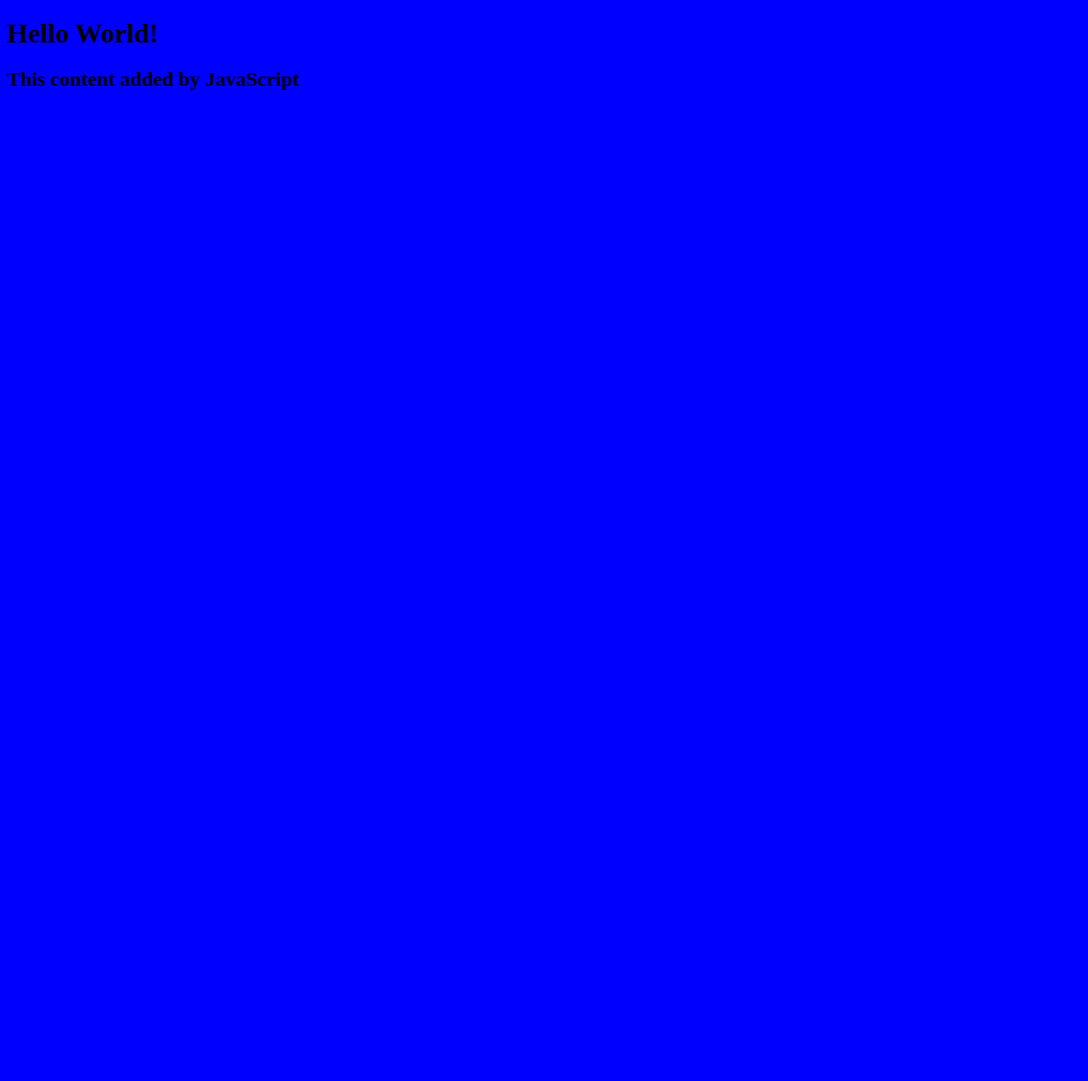
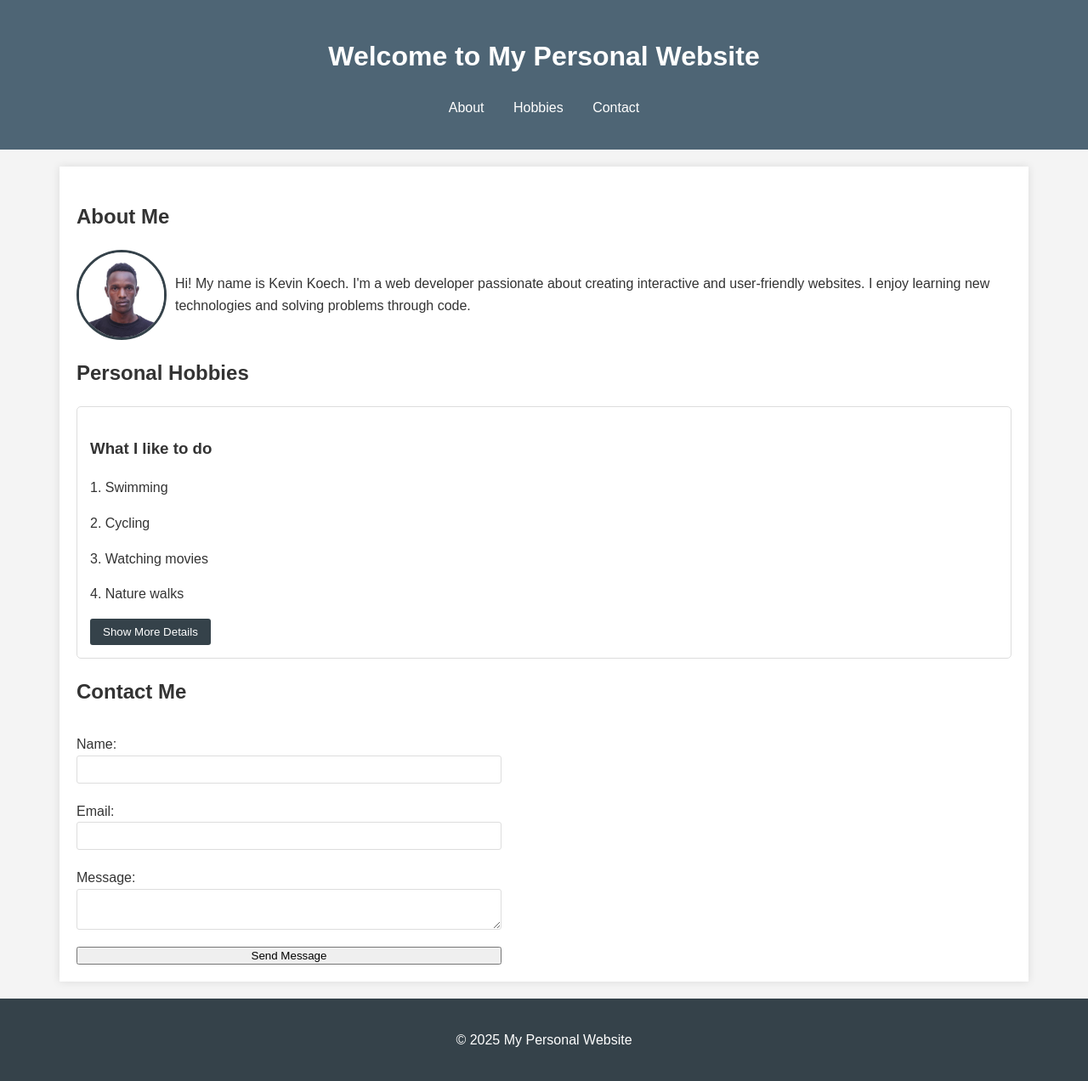
Before and after one commit to kvn-koech/phase-0-myPortfolioProject, a plain HTML site: page index.html in a window 1280 px wide. Shown: the whole page at 85% size. Before the commit the page ends 800 px from the top, so only its background shows below. Drawn offline with Linux system fonts and the light colour scheme.

Commit message:
updated file

```diff
--- a/index.html
+++ b/index.html
@@ -1,11 +1,69 @@
 <!DOCTYPE html>
 <html lang="en">
-  <head>
-    <link rel="stylesheet" href="style.css" />
+<head>
+    <meta charset="UTF-8">
+    <meta name="viewport" content="width=device-width, initial-scale=1.0">
     <title>My Personal Website</title>
-  </head>
-  <body>
-    <h1>Hello World!</h1>
+    <link rel="stylesheet" href="style.css">
+</head>
+<body>
+    <header>
+        <h1>Welcome to My Personal Website</h1>
+        <nav>
+            <ul>
+                <li><a href="#about">About</a></li>
+                <li><a href="#hobbies">Hobbies</a></li>
+                <li><a href="#contact">Contact</a></li>
+            </ul>
+        </nav>
+    </header>
+
+    <main>
+        <section id="about">
+            <h2>About Me</h2>
+            <div class="profile-container">
+                <img src="WhatsApp Image 2024-10-29 at 21.34.34.jpeg" alt="Profile Picture" class="profile-img">
+                <p>Hi! My name is Kevin Koech. I'm a web developer passionate about creating interactive and user-friendly websites.
+                I enjoy learning new technologies and solving problems through code.</p>
+            </div>
+        </section>
+
+        <section id="Hobbies">
+            <h2>Personal Hobbies</h2>
+            <div class="Hobbies" id="Hobbies">
+                <h3>What I like to do</h3>
+                <p>1. Swimming</p>
+                <p>2. Cycling</p>
+                <p>3. Watching movies</p>
+                <p>4. Nature walks</p>
+                <button class="details-btn">Show More Details</button>
+                <div class="Hobbies hidden">
+                    <p>On other occasions I like to play football.</p>
+                </div>
+            </div>
+        </section>
+
+        <section id="contact">
+            <h2>Contact Me</h2>
+            <form id="contact-form">
+                <label for="name">Name:</label>
+                <input type="text" id="name" name="name" required>
+
+                <label for="email">Email:</label>
+                <input type="email" id="email" name="email" required>
+
+                <label for="message">Message:</label>
+                <textarea id="message" name="message" required></textarea>
+
+                <button type="submit">Send Message</button>
+            </form>
+        </section>
+    </main>
+
+    <footer>
+        <p>&copy; 2025 My Personal Website</p>
+    </footer>
+
     <script src="script.js"></script>
-  </body>
+</body>
 </html>
--- a/script.js
+++ b/script.js
@@ -1,7 +1,37 @@
-// Create an h2
+// Project details visibility
+document.querySelectorAll('.details-btn').forEach(button => {
+  button.addEventListener('click', () => {
+      const details = button.nextElementSibling;
+      details.classList.toggle('hidden');
+      button.textContent = details.classList.contains('hidden') ? 'Show Details' : 'Hide Details';
+  });
+});
 
-const h2 = document.createElement("h2");
-h2.textContent = "This content added by JavaScript";
+// Form submission handler
+document.getElementById('contact-form').addEventListener('submit', (e) => {
+  e.preventDefault();
 
-// adding a javascript function in the DOM
-document.querySelector("body").appendChild(h2);
+  // Get form values
+  const name = document.getElementById('name').value;
+  const email = document.getElementById('email').value;
+  const message = document.getElementById('message').value;
+
+  // Interact with the server
+  console.log('Form submitted:', { name, email, message });
+
+  // Show a confirmation to the user
+  alert('Thank you for your message! I will get back to you soon.');
+
+  // Reset the form
+  e.target.reset();
+});
+
+// Change header color on mouseover
+const header = document.querySelector('header');
+header.addEventListener('mouseover', () => {
+  header.style.backgroundColor = '#4e6575';
+});
+
+header.addEventListener('mouseout', () => {
+  header.style.backgroundColor = '#35424a';
+});
--- a/style.css
+++ b/style.css
@@ -1,3 +1,108 @@
 body {
-  background: blue;
+  font-family: 'Arial', sans-serif;
+  line-height: 1.6;
+  margin: 0;
+  padding: 0;
+  color: #333;
+  background-color: #f4f4f4;
 }
+
+.profile-img {
+  border-radius: 50%;
+  border: 3px solid #35424a;
+  width: 100px;
+  height: 100px;
+}
+
+header {
+  background: #35424a;
+  color: white;
+  padding: 20px 0;
+  text-align: center;
+}
+
+nav ul {
+  padding: 0;
+  list-style: none;
+}
+
+nav li {
+  display: inline;
+  margin: 0 15px;
+}
+
+nav a {
+  color: white;
+  text-decoration: none;
+}
+
+main {
+  max-width: 1100px;
+  margin: 20px auto;
+  padding: 20px;
+  background: white;
+  box-shadow: 0 0 10px rgba(0,0,0,0.1);
+}
+
+.profile-container {
+  display: flex;
+  align-items: center;
+  gap: 10px;
+}
+
+.profile-img {
+  border-radius: 50%;
+  border: 3px solid #35424a;
+}
+
+.Hobbies {
+  border: 1px solid #ddd;
+  padding: 15px;
+  margin-bottom: 20px;
+  border-radius: 5px;
+}
+
+.details-btn {
+  background: #35424a;
+  color: white;
+  border: none;
+  padding: 8px 15px;
+  cursor: pointer;
+  border-radius: 3px;
+}
+
+.details-btn:hover {
+  background: #4e6575;
+}
+
+.hidden {
+  display: none;
+}
+
+form {
+  display: flex;
+  flex-direction: column;
+  max-width: 500px;
+}
+
+form label {
+  margin-top: 10px;
+}
+
+form input, form textarea {
+  padding: 8px;
+  margin-bottom: 10px;
+  border: 1px solid #ddd;
+  border-radius: 3px;
+}
+
+form button {
+  margin-top: 10px;
+}
+
+footer {
+  text-align: center;
+  padding: 20px;
+  background: #35424a;
+  color: white;
+}
```
Also changed, not shown: WhatsApp Image 2024-10-29 at 21.34.34.jpeg (added), 1 other file.
